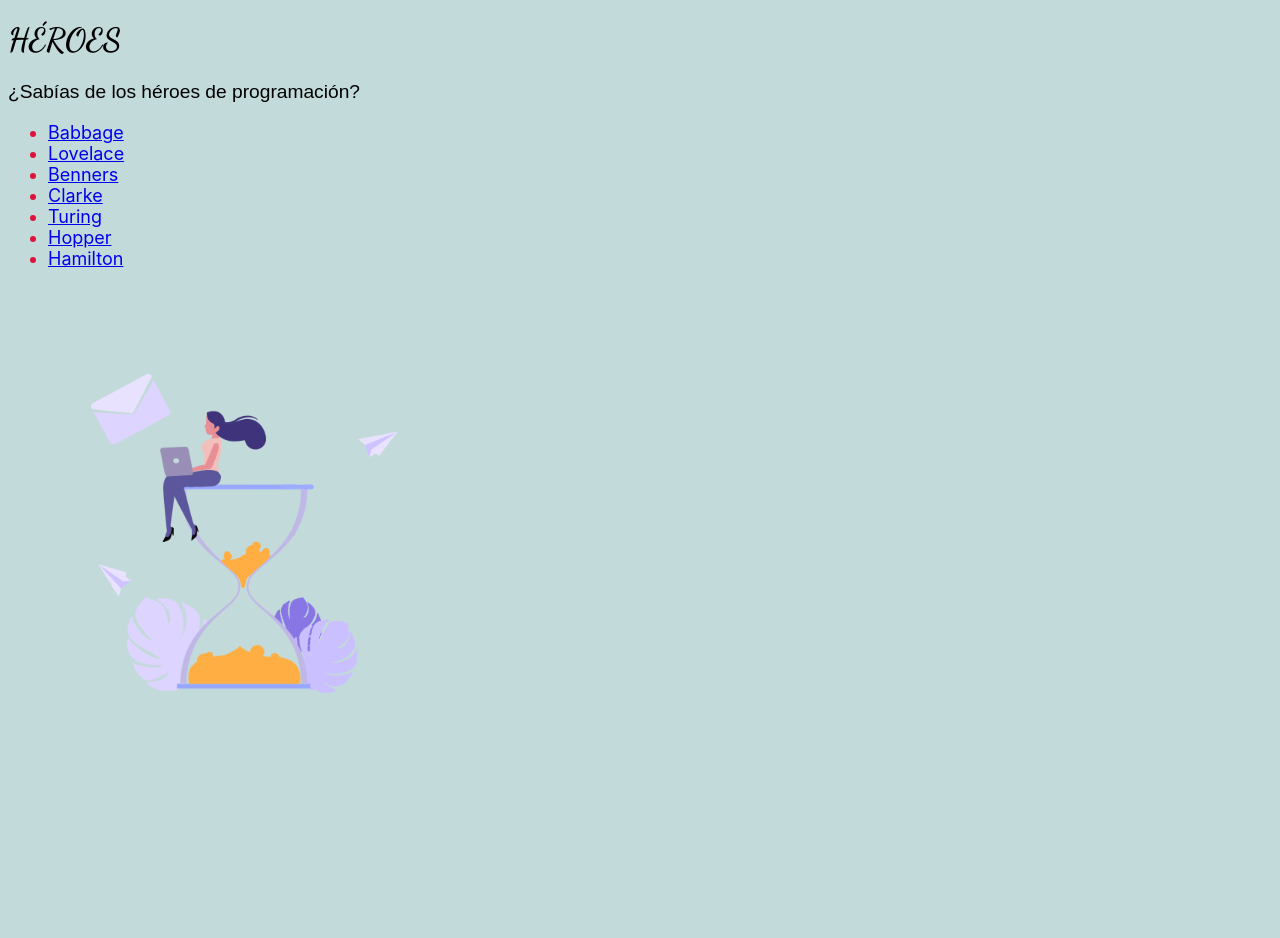
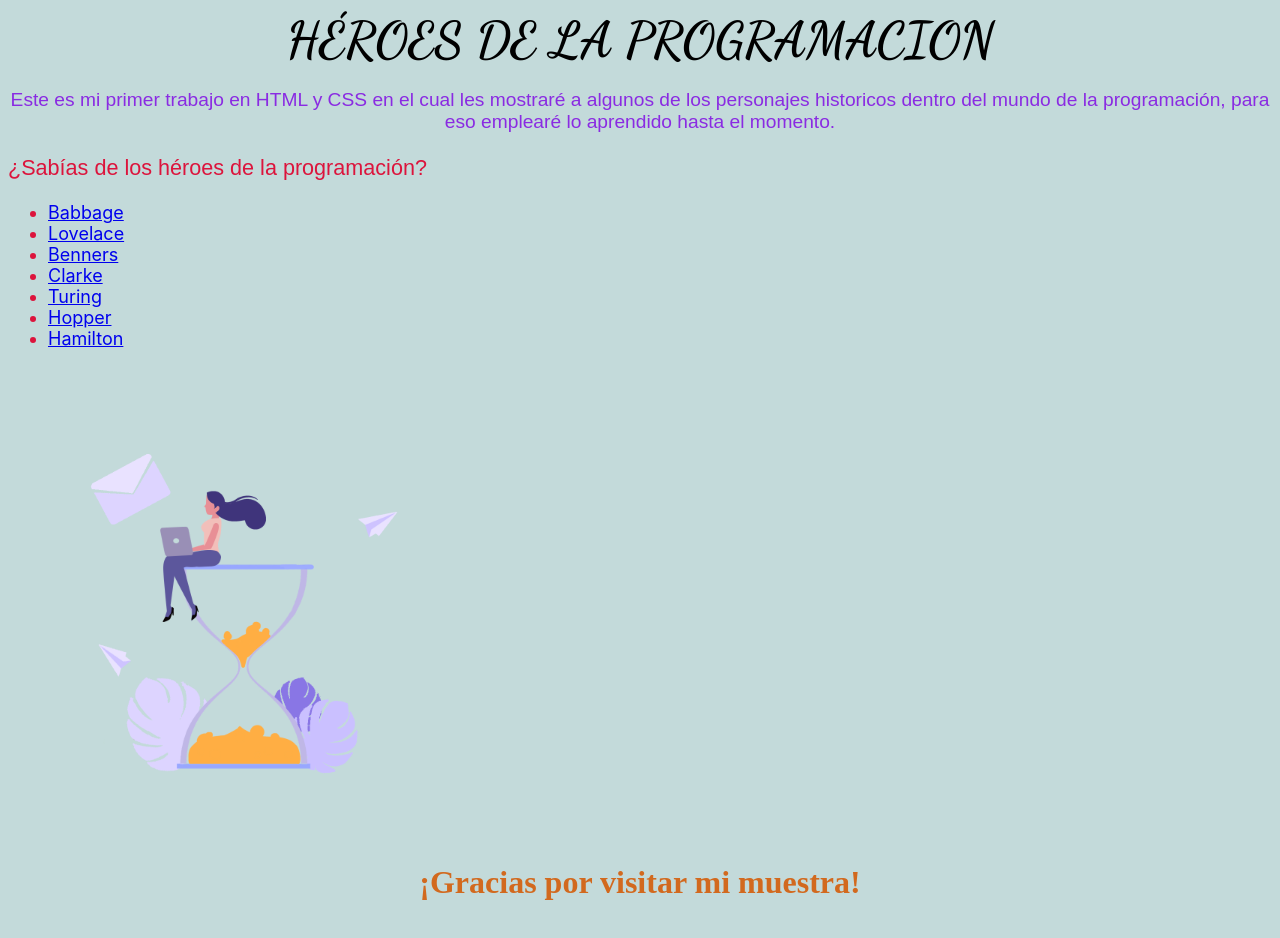
Before and after one commit to emmy-espinoza/Heroes, a website: page views/home.html in a window 1280 px wide. Before the commit the page ends 800 px from the top, so only its background shows below. Drawn offline with Linux system fonts and the light colour scheme.

Commit message:
arreglo link

```diff
--- a/app.js
+++ b/app.js
@@ -9,7 +9,7 @@ app.listen(port, () => {
   console.log('Servidor corriendo en puerto 3030');
 });
 
-app.get ('/', (req, res)=>{
+app.get('/home',(req, res)=>{
   res.sendFile(path.join(__dirname, '/views/home.html'))
 });
 
--- a/public/css/style.css
+++ b/public/css/style.css
@@ -3,10 +3,16 @@
 body{
     background-color: rgba(181, 209, 209, 0.801);
 }
-
+.centrado {
+  color:blueviolet;
+  text-align: center;
+}
 body h1 {
     font-family: 'Dancing Script';
-    font-size: xx-large;
+    font-size: 50px;
+    text-align: center;
+    margin-top: 10px;
+    margin-bottom: 10px;
 }
 body p {
 font-family: sans-serif;
@@ -14,6 +20,9 @@ font-size: larger;
 }
 body h2{
   font-family: 'Dancing Script';
+  font-size: x-large;
+  color: darkcyan;
+
 
 }
 body h3{
@@ -28,3 +37,8 @@ nav{
 section img{
       width: 450px; height: 450px;
 }
+.central{
+  color: chocolate;
+  text-align: center;
+  font-size: xx-large;
+}
--- a/views/home.html
+++ b/views/home.html
@@ -17,10 +17,12 @@
 </head>
 
 <body>
-    <h1>HÉROES</h1>
-    <p>¿Sabías de los héroes de programación? </p>
 
+    <h1>HÉROES DE LA PROGRAMACION</h1>
+    <p class="centrado">Este es mi primer trabajo en HTML y CSS en el cual les mostraré a algunos de los personajes historicos dentro del
+        mundo de la programación, para eso emplearé lo aprendido hasta el momento. </p>
     <nav>
+        <p>¿Sabías de los héroes de la programación? </p>
         <ul>
             <li><a href="/babbage">Babbage</a></li>
             <li><a href="/lovelace"> Lovelace</a></li>
@@ -35,6 +37,9 @@
     <section>
         <img src="/img/—Pngtree—cartoon purple ui office computer_4978561.png" alt="">
     </section>
+    <div class="central">
+        <h4>¡Gracias por visitar mi muestra!</h4>
+    </div>
 
 </body>
 
```
Also changed, not shown: views/babbage.html (+4 -1 lines).
